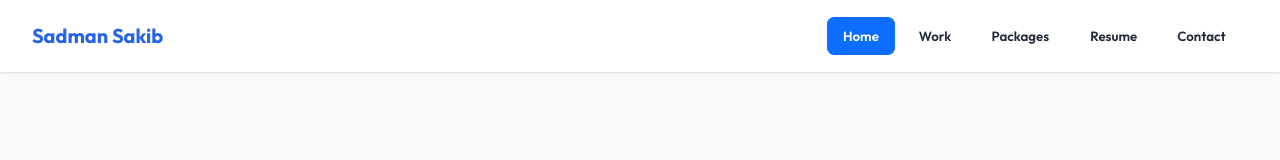
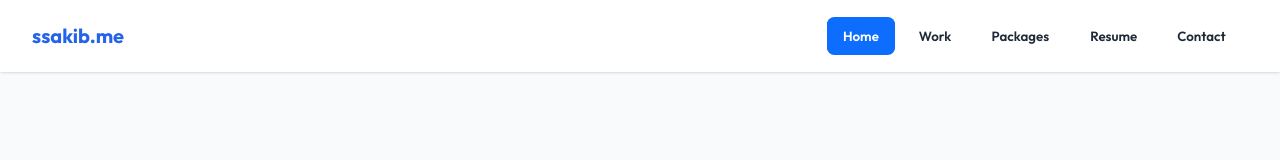
Before and after one commit to ssakib4040/nextjs-portfolio, a Next.js app: page / in a window 1280 px wide. Shown: the top 160 px of the page. Built offline with nearby package versions, Linux system fonts and the light colour scheme.

Commit message:
fix: update header link text to match personal branding

```diff
--- a/components/header.tsx
+++ b/components/header.tsx
@@ -23,7 +23,7 @@ export default function Header() {
     <header className="navbar bg-base-100 shadow px-4 lg:px-8 sticky top-0 z-50">
       <div className="navbar-start">
         <Link href="/" className="text-xl font-bold text-blue-600">
-          Sadman Sakib
+          ssakib.me
         </Link>
       </div>
 
```
